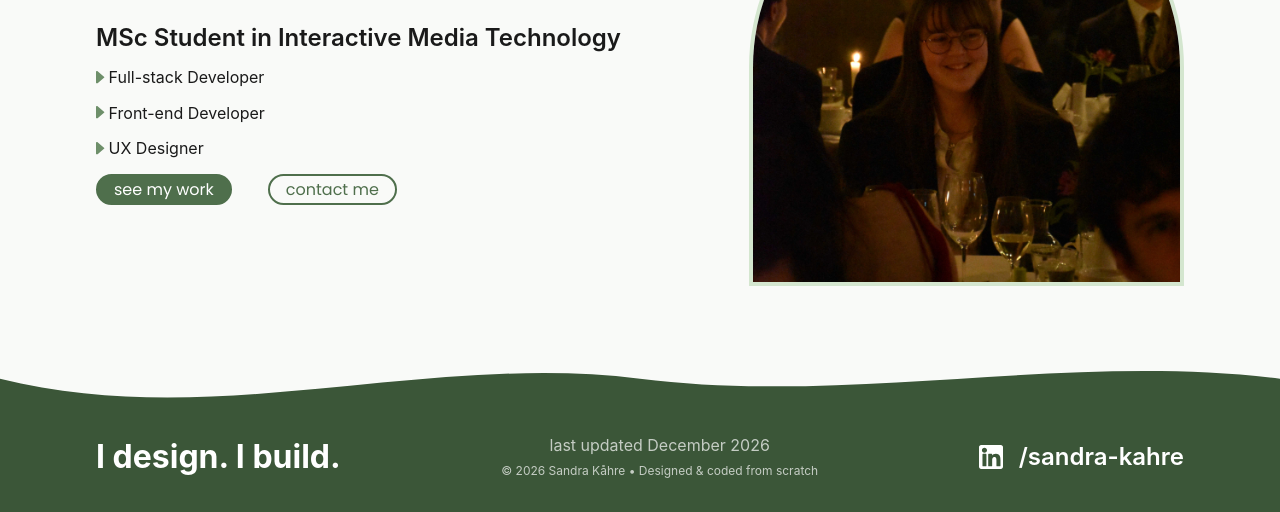
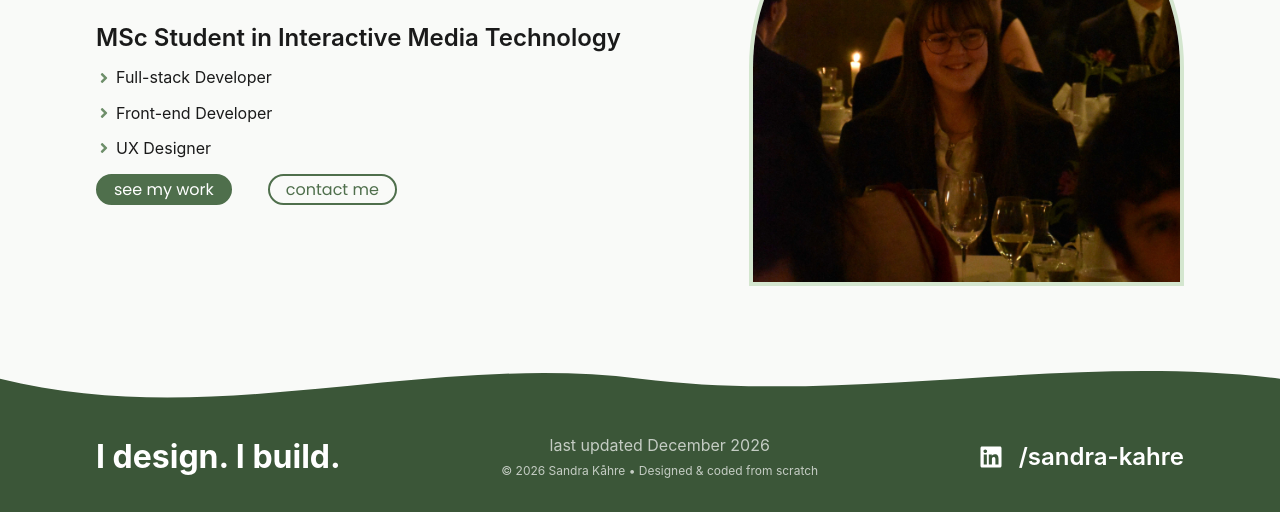
Before and after one commit to skahre/skahre.github.io, a React (Vite) app: page / in a window 1280 px wide. Shown: the part 285-797 px from the top of the page. Built offline with nearby package versions, Linux system fonts and the light colour scheme; a web font is replaced by a local one.

Commit message:
Replace old icons with react icons

```diff
--- a/src/assets/arrow.tsx
+++ /dev/null
@@ -1,21 +0,0 @@
-export default function Arrow({
-  fill,
-  height,
-}: {
-  fill: string;
-  height: string;
-}) {
-  return (
-    <svg
-      height={height}
-      viewBox="0 0 7 11"
-      fill="none"
-      xmlns="http://www.w3.org/2000/svg"
-    >
-      <path
-        d="M6.77855 4.87238L1.32063 0.194166C0.801694 -0.250638 0 0.118089 0 0.801571V9.32282C0 10.0063 0.801694 10.375 1.32063 9.93022L6.77855 5.25201C6.89495 5.15224 6.89495 4.97215 6.77855 4.87238Z"
-        fill={fill}
-      />
-    </svg>
-  );
-}
--- a/src/assets/cross.tsx
+++ /dev/null
@@ -1,25 +0,0 @@
-export default function Cross() {
-  return (
-    <svg
-      className="w-full h-full"
-      viewBox="0 0 38 38"
-      fill="none"
-      xmlns="http://www.w3.org/2000/svg"
-    >
-      <path
-        d="M28.5 9.5L9.5 28.5"
-        stroke="currentColor"
-        strokeWidth="2"
-        strokeLinecap="round"
-        strokeLinejoin="round"
-      />
-      <path
-        d="M9.5 9.5L28.5 28.5"
-        stroke="currentColor"
-        strokeWidth="2"
-        strokeLinecap="round"
-        strokeLinejoin="round"
-      />
-    </svg>
-  );
-}
--- a/src/assets/hamburger.tsx
+++ /dev/null
@@ -1,29 +0,0 @@
-export default function Hamburger() {
-  return (
-    <svg
-      className="h-full w-full"
-      viewBox="0 0 38 38"
-      fill="none"
-      xmlns="http://www.w3.org/2000/svg"
-    >
-      <path
-        d="M7.5 10.5H28.5"
-        stroke="currentColor"
-        strokeWidth="2"
-        strokeLinecap="round"
-      />
-      <path
-        d="M7.5 18H28.5"
-        stroke="currentColor"
-        strokeWidth="2"
-        strokeLinecap="round"
-      />
-      <path
-        d="M7.5 25.5H28.5"
-        stroke="currentColor"
-        strokeWidth="2"
-        strokeLinecap="round"
-      />
-    </svg>
-  );
-}
--- a/src/components/footer/footer.tsx
+++ b/src/components/footer/footer.tsx
@@ -1,4 +1,4 @@
-import LinkedInIcon from "../../assets/linkedin.tsx";
+import { FaLinkedin } from "react-icons/fa";
 
 export default function Footer() {
   return (
@@ -24,9 +24,9 @@ export default function Footer() {
           </p>
         </div>
         <span className="flex flex-row items-center text-white gap-4">
-          <LinkedInIcon
+          <FaLinkedin
             fill="currentColor"
-            size="24px"
+            size={24}
             aria-label="LinkedIn Logo"
           />
           <h3 className="font-body font-semibold">/sandra-kahre</h3>
--- a/src/components/home-page/hero.tsx
+++ b/src/components/home-page/hero.tsx
@@ -1,5 +1,5 @@
 import MBDImage from "../../assets/mbd-bild.jpg";
-import Arrow from "../../assets/arrow.tsx";
+import { FaAngleRight } from "react-icons/fa";
 import Button from "../UI-elements/button.tsx";
 import TypingHeader from "./typingHeader.tsx";
 import { Link } from "react-router-dom";
@@ -14,15 +14,15 @@ export default function HeroSection() {
             MSc Student in Interactive Media Technology
           </h2>
           <p className="flex items-center gap-1">
-            <Arrow fill="var(--color-sage-400)" height="0.7lh" />
+            <FaAngleRight fill="var(--color-sage-400)" height="0.7lh" />
             Full-stack Developer
           </p>
           <p className="flex items-center gap-1">
-            <Arrow fill="var(--color-sage-400)" height="0.7lh" />
+            <FaAngleRight fill="var(--color-sage-400)" height="0.7lh" />
             Front-end Developer
           </p>
           <p className="flex items-center gap-1">
-            <Arrow fill="var(--color-sage-400)" height="0.7lh" />
+            <FaAngleRight fill="var(--color-sage-400)" height="0.7lh" />
             UX Designer
           </p>
         </div>
--- a/src/components/navbar/mobileMenu.tsx
+++ b/src/components/navbar/mobileMenu.tsx
@@ -1,5 +1,5 @@
 import React from "react";
-import Cross from "../../assets/cross";
+import { FaXmark } from "react-icons/fa6";
 import { NavLink } from "react-router-dom";
 
 type NavStyleFn = ({ isActive }: { isActive: boolean }) => React.CSSProperties;
@@ -20,7 +20,7 @@ export default function MobileMenu({
           onClick={() => onClick()}
           aria-label="Close mobile menu"
         >
-          <Cross />
+          <FaXmark className="w-full h-full" />
         </div>
       </div>
       <div className="h-full flex justify-center items-center">
--- a/src/components/navbar/navbar.tsx
+++ b/src/components/navbar/navbar.tsx
@@ -1,4 +1,4 @@
-import Hamburger from "../../assets/hamburger";
+import { FaBars } from "react-icons/fa6";
 import MobileMenu from "./mobileMenu";
 import { useState } from "react";
 import { NavLink } from "react-router-dom";
@@ -40,7 +40,7 @@ export default function Navbar() {
             aria-label="Open mobile menu"
             aria-expanded={isMobileMenuOpen}
           >
-            <Hamburger />
+            <FaBars className="h-full w-full" />
           </div>
         )}
       </nav>
```
